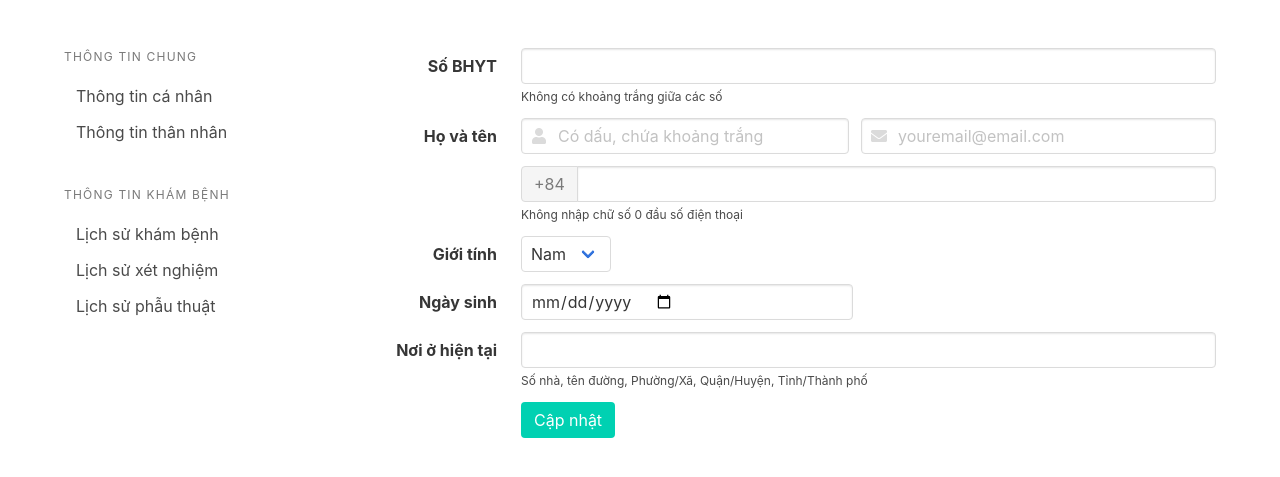
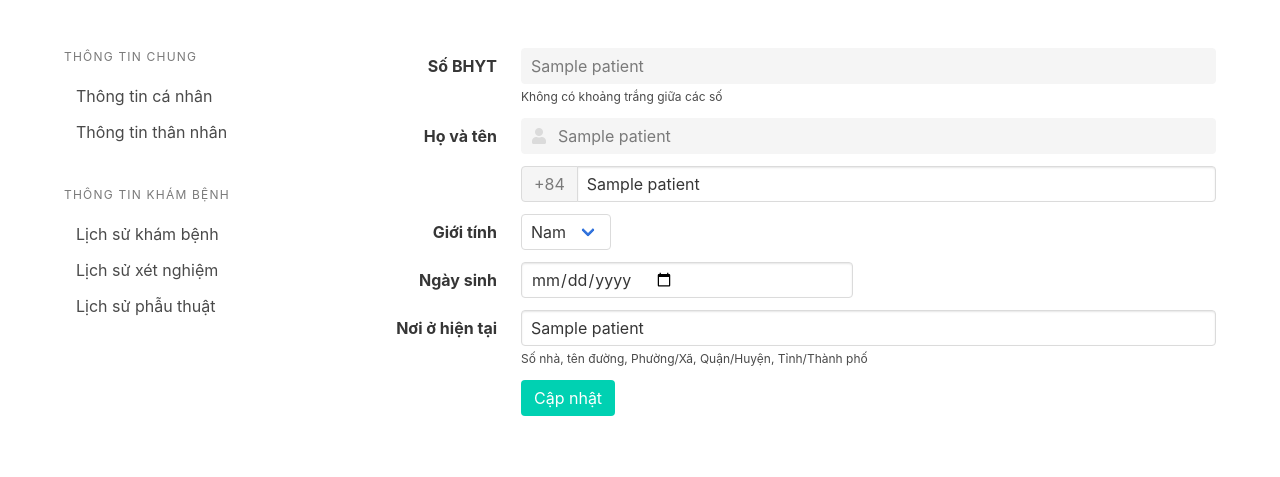
Before and after one commit to me-and-the-boiis/hospital-management, a Flask app: template project/templates/Patient/patient-info.html in a window 1280 px wide. Shown: the part 52-529 px from the top of the page. Run offline with Flask 2, Linux system fonts and the light colour scheme; the template is opened without the code that fills it: most values are stand-ins (such as "Sample title", 1, 10 or a date in 2020); parts of the project's set-up code (start-up, migrations or seed data) failed here and were passed over; some libraries are stand-ins or nearby versions.

Commit message:
fix bug   mysql

```diff
--- a/project/doctor.py
+++ b/project/doctor.py
@@ -9,5 +9,5 @@ cursor = conn.cursor()
 def doctorWorkspace():
     cursor.execute("SELECT * FROM patient")
     data = cursor.fetchall()
-
+    print("Hemlllo----------------")
     return render_template('Doctor/index.html', data = data)
--- a/project/templates/Patient/patient-info.html
+++ b/project/templates/Patient/patient-info.html
@@ -7,7 +7,7 @@
 {% endblock %}
 
 {% block page_content %}
-
+  <form method="post">
     <div class="field is-horizontal">
         <div class="field-label is-normal">
           <label class="label">Số BHYT</label>
@@ -15,7 +15,7 @@
         <div class="field-body">
           <div class="field">
             <p class="control is-expanded">
-          <input name="hin" class="input" type="text" required>
+              <input name="hin" class="input" type="text" value="{{ patient[0] }}" required disabled>
             </p>
             <p class="help">
                 Không có khoảng trắng giữa các số
@@ -31,20 +31,20 @@
         <div class="field-body">
           <div class="field">
             <p class="control is-expanded has-icons-left">
-          <input name="name" class="input" type="text" placeholder="Có dấu, chứa khoảng trắng" required>
+              <input name="name" class="input" type="text" placeholder="Có dấu, chứa khoảng trắng" value="{{ patient[1] }}" required disabled>
               <span class="icon is-small is-left">
                 <i class="fas fa-user"></i>
               </span>
             </p>
           </div>
-      <div class="field">
-        <p class="control is-expanded has-icons-left has-icons-right">
-          <input name="email" class="input" type="email" placeholder="youremail@email.com" required>
-          <span class="icon is-small is-left">
-            <i class="fas fa-envelope"></i>
-          </span>
-        </p>
-      </div>
+{#          <div class="field">#}
+{#            <p class="control is-expanded has-icons-left has-icons-right">#}
+{#              <input name="email" class="input" type="email" placeholder="youremail@email.com" required>#}
+{#              <span class="icon is-small is-left">#}
+{#                <i class="fas fa-envelope"></i>#}
+{#              </span>#}
+{#            </p>#}
+{#          </div>#}
         </div>
     </div>
 
@@ -59,10 +59,9 @@
                 </a>
               </p>
               <p class="control is-expanded">
-            <input name="phone" class="input" type="tel" required>
+                <input name="phone" class="input" type="tel" value="{{ patient[5] }}" required>
               </p>
             </div>
-        <p class="help">Không nhập chữ số 0 đầu số điện thoại</p>
           </div>
         </div>
       </div>
@@ -76,8 +75,8 @@
             <div class="control">
               <div class="select is-fullwidth">
                 <select name="gender">
-              <option>Nam</option>
-              <option>Nữ</option>
+                  <option {{ "selected" if patient[2] else "" }}>Nam</option>
+                  <option {{ "selected" if not patient[2] else "" }}>Nữ</option>
                   <option>Khác</option>
                 </select>
               </div>
@@ -93,7 +92,7 @@
         <div class="field-body">
           <div class="field">
             <p class="control is-expanded">
-          <input name="bday" class="input" type="date" required>
+              <input name="bday" class="input" type="date" value="{{ patient[3] }}" required>
             </p>
           </div>
           <div class="field"></div>
@@ -108,7 +107,7 @@
         <div class="field-body">
           <div class="field">
             <p class="control is-expanded">
-          <input name="addr" class="input" type="text" required>
+              <input name="addr" class="input" type="text" value="{{ patient[4] }}" required>
             </p>
             <p class="help">
                 Số nhà, tên đường, Phường/Xã, Quận/Huyện, Tỉnh/Thành phố
@@ -123,13 +122,14 @@
         </div>
         <div class="field-body">
           <div class="field">
-        <div class="control">
-          <button class="button is-primary">
+            <div class="control" >
+              <button type="submit" class="button is-primary">
                 Cập nhật
               </button>
             </div>
           </div>
         </div>
       </div>
+  </form>
 
 {% endblock %}
--- a/project/templates/User/index.html
+++ b/project/templates/User/index.html
@@ -1,9 +1,6 @@
 {% extends "base.html" %}
 
 {% block content %}
-<div>
-  {{ data[0] }}
-</div>
 
 <h1 class="title">
   Flask Login Example
--- a/project/templates/patient-index.html
+++ b/project/templates/patient-index.html
@@ -8,15 +8,15 @@
               THÔNG TIN CHUNG
             </p>
             <ul class="menu-list">
-              <li><a href="{{ url_for('patient.viewPatientProfile') }}">Thông tin cá nhân</a></li>
-              <li><a href="{{ url_for('patient.viewDependentInfo') }}">Thông tin thân nhân</a></li>
+              <li><a href="{{ url_for('patient.viewPatientProfile', hin=hin) }}">Thông tin cá nhân</a></li>
+              <li><a href="{{ url_for('patient.viewDependentInfo', hin=hin) }}">Thông tin thân nhân</a></li>
             </ul>
             <br>
             <p class="menu-label">
               THÔNG TIN KHÁM BỆNH
             </p>
             <ul class="menu-list">
-                <li><a href="{{ url_for('patient.viewExaminationHistory') }}">Lịch sử khám bệnh</a></li>
+                <li><a href="{{ url_for('patient.viewExaminationHistory', hin=hin) }}">Lịch sử khám bệnh</a></li>
                 <li><a>Lịch sử xét nghiệm</a></li>
                 <li><a>Lịch sử phẫu thuật</a></li>
             </ul>
```
Also changed, not shown: project/patient.py (+24 -21 lines), 1 other file. Lines whose indentation alone changed are shown as unchanged.
